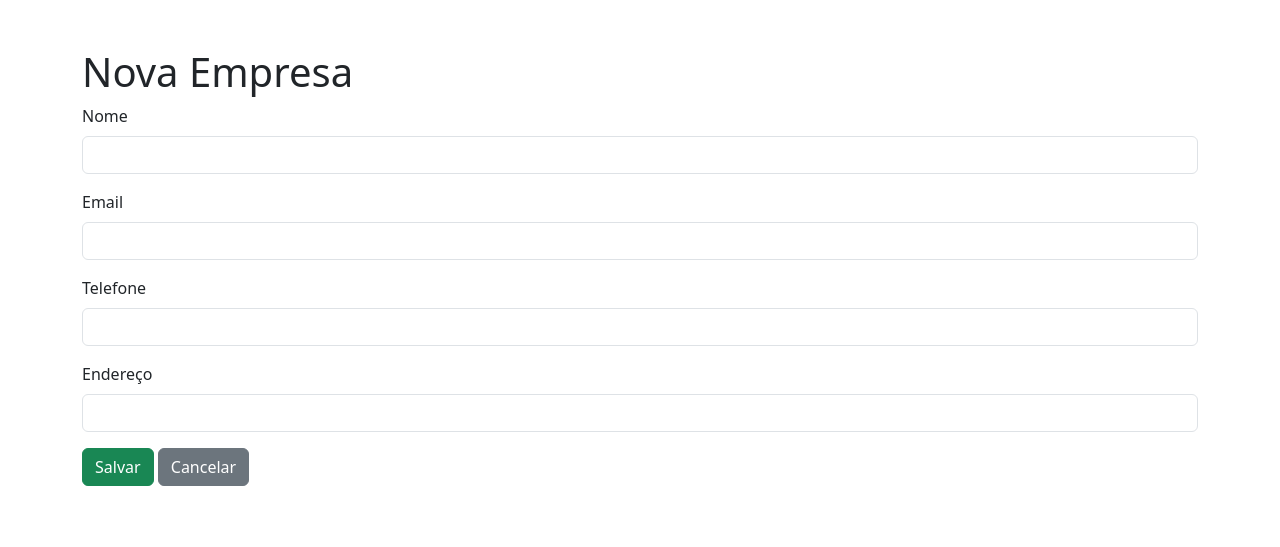
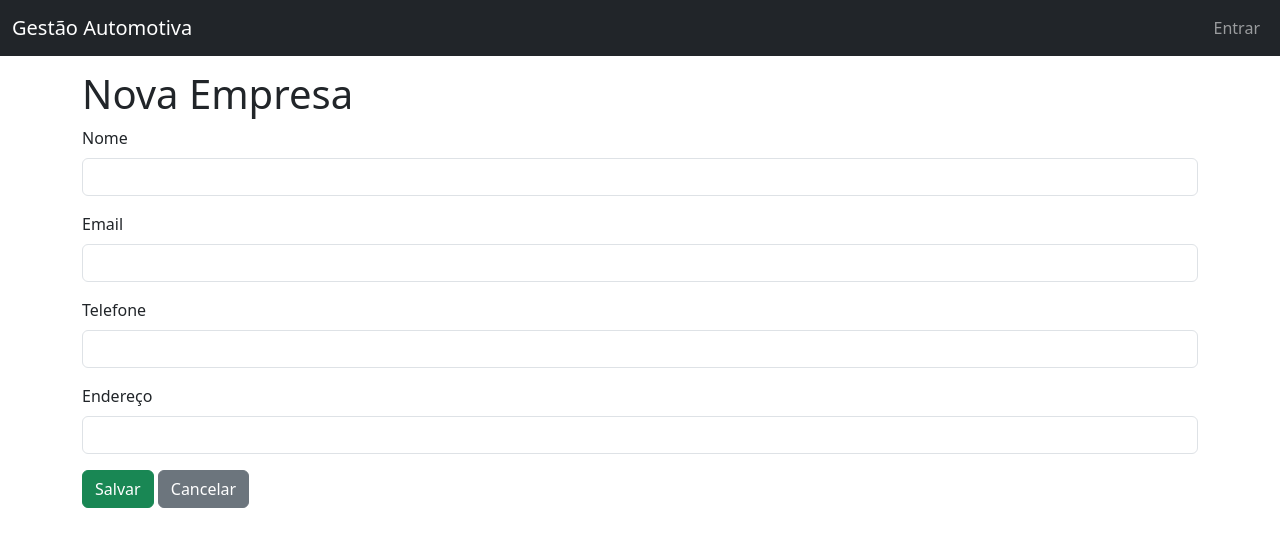
Before and after one commit to osvaldomiranda11/Gest-o-Aut-motiva, a Python web app: template app/templates/empresas/form.html in a window 1280 px wide. Shown: the top 547 px of the page. Run offline with Jinja, Linux system fonts and the light colour scheme; the template is opened without the code that fills it, so the values that code supplies are empty.

Commit message:
Update base.html

```diff
--- a/app/templates/base.html
+++ b/app/templates/base.html
@@ -1,25 +1,74 @@
 <!DOCTYPE html>
-<html lang="pt">
+<html lang="pt-br">
 <head>
-  <meta charset="UTF-8">
+  <meta charset="UTF-8" />
+  <meta name="viewport" content="width=device-width, initial-scale=1" />
   <title>{% block title %}Gestão Automotiva{% endblock %}</title>
-  <link href="https://cdn.jsdelivr.net/npm/bootstrap@5.3.0/dist/css/bootstrap.min.css" rel="stylesheet">
+
+  <!-- Bootstrap 5 CSS -->
+  <link href="https://cdn.jsdelivr.net/npm/bootstrap@5.3.0/dist/css/bootstrap.min.css" rel="stylesheet" />
+
+  <!-- Estilo customizado opcional -->
+  <style>
+    body {
+      padding-top: 70px;
+    }
+  </style>
+  {% block head %}{% endblock %}
 </head>
 <body>
-  <div class="container mt-5">
+  <!-- Navbar -->
+  <nav class="navbar navbar-expand-lg navbar-dark bg-dark fixed-top">
+    <div class="container-fluid">
+      <a class="navbar-brand" href="{{ url_for('main.dashboard') }}">Gestão Automotiva</a>
+      <button class="navbar-toggler" type="button" data-bs-toggle="collapse" data-bs-target="#navbarNav"
+        aria-controls="navbarNav" aria-expanded="false" aria-label="Alternar navegação">
+        <span class="navbar-toggler-icon"></span>
+      </button>
+      <div class="collapse navbar-collapse" id="navbarNav">
+        {% if current_user.is_authenticated %}
+        <ul class="navbar-nav me-auto">
+          <li class="nav-item"><a class="nav-link" href="{{ url_for('main.dashboard') }}">Dashboard</a></li>
+          <li class="nav-item"><a class="nav-link" href="{{ url_for('main.listar_empresas') }}">Empresas</a></li>
+          <li class="nav-item"><a class="nav-link" href="{{ url_for('main.listar_veiculos') }}">Veículos</a></li>
+          <li class="nav-item"><a class="nav-link" href="{{ url_for('main.listar_ordens') }}">Ordens</a></li>
+          <li class="nav-item"><a class="nav-link" href="{{ url_for('reports_bp.relatorio_ordens') }}">Relatórios</a></li>
+        </ul>
+        <ul class="navbar-nav ms-auto">
+          <li class="nav-item">
+            <span class="navbar-text me-2">Olá, {{ current_user.nome }}</span>
+          </li>
+          <li class="nav-item">
+            <a class="nav-link" href="{{ url_for('main.logout') }}">Sair</a>
+          </li>
+        </ul>
+        {% else %}
+        <ul class="navbar-nav ms-auto">
+          <li class="nav-item"><a class="nav-link" href="{{ url_for('main.login') }}">Entrar</a></li>
+        </ul>
+        {% endif %}
+      </div>
+    </div>
+  </nav>
+
+  <main class="container">
+    <!-- Flash messages -->
+    {% with messages = get_flashed_messages(with_categories=true) %}
+      {% if messages %}
+        {% for category, message in messages %}
+          <div class="alert alert-{{ category }} alert-dismissible fade show" role="alert">
+            {{ message }}
+            <button type="button" class="btn-close" data-bs-dismiss="alert" aria-label="Fechar"></button>
+          </div>
+        {% endfor %}
+      {% endif %}
+    {% endwith %}
+
     {% block content %}{% endblock %}
-  </div>
+  </main>
+
+  <!-- Bootstrap 5 JS Bundle (Popper + JS) -->
+  <script src="https://cdn.jsdelivr.net/npm/bootstrap@5.3.0/dist/js/bootstrap.bundle.min.js"></script>
+  {% block scripts %}{% endblock %}
 </body>
 </html>
-{% if current_user.perfil == 'administrador' %}
-  <li class="nav-item"><a class="nav-link" href="/usuarios">Usuários</a></li>
-  <li class="nav-item"><a class="nav-link" href="/empresas">Empresas</a></li>
-{% endif %}
-
-{% if current_user.perfil in ['administrador', 'vendedor'] %}
-  <li class="nav-item"><a class="nav-link" href="/ordens">Ordens</a></li>
-{% endif %}
-
-{% if current_user.perfil in ['administrador', 'estoquista'] %}
-  <li class="nav-item"><a class="nav-link" href="/produtos">Stock</a></li>
-{% endif %}
```
